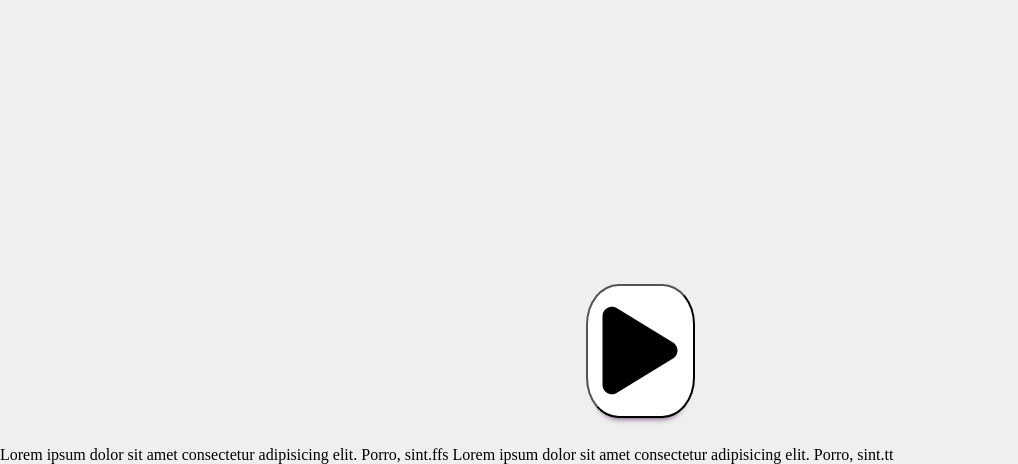
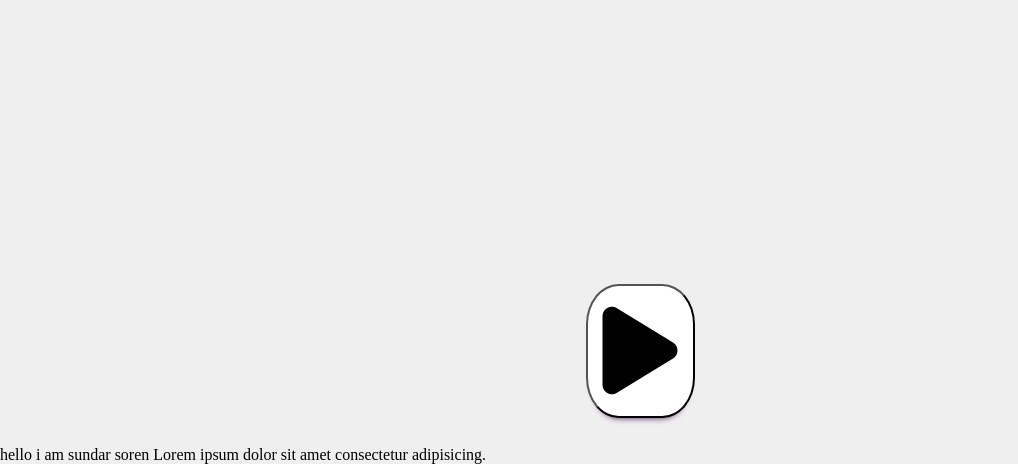
Before and after one commit to Sundar-Soren/stop_watch, a plain HTML site: page index.html in a window 1280 px wide. Shown: the part 354-818 px from the top of the page, without its empty margins (0-1018 px from the left). Drawn offline with Linux system fonts and the light colour scheme; a web font is replaced by a local one.

Commit message:
file are added

```diff
--- a/index.html
+++ b/index.html
@@ -38,8 +38,7 @@
 
 
     </main>
-    Lorem ipsum dolor sit amet consectetur adipisicing elit. Porro, sint.ffs
-    Lorem ipsum dolor sit amet consectetur adipisicing elit. Porro, sint.tt
+    hello i am sundar soren Lorem ipsum dolor sit amet consectetur adipisicing.
 </body>
 
 </html>
```
